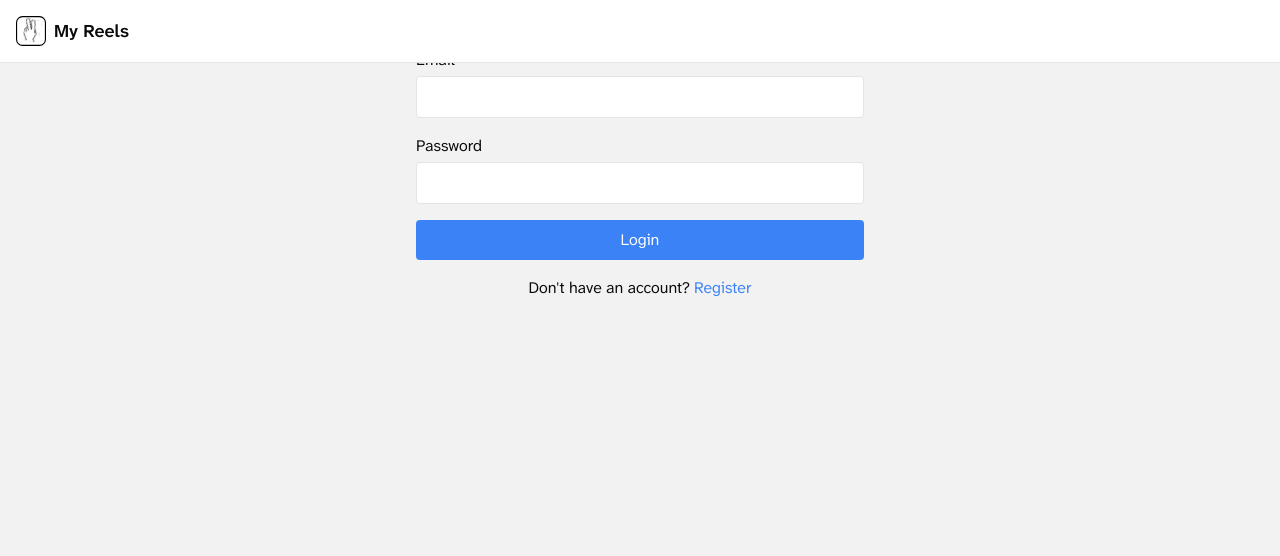
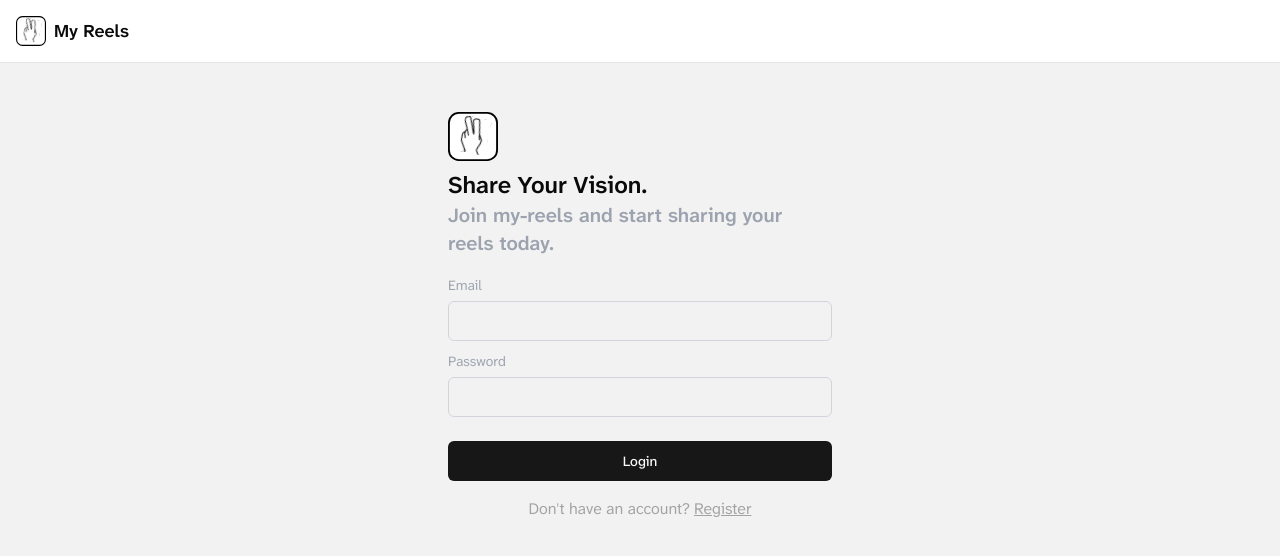
Before and after one commit to Ukhang/my-reels, a Next.js app: page /login in a window 1280 px wide. Shown: the top 556 px of the page. Built offline with nearby package versions, Linux system fonts and the light colour scheme; no server answers; what imagekitio-next would draw is missing.

Commit message:
added login page

```diff
--- a/src/app/(auth)/login/page.tsx
+++ b/src/app/(auth)/login/page.tsx
@@ -3,14 +3,16 @@
 import { signIn } from "next-auth/react";
 import { useState } from "react";
 import { useRouter } from "next/navigation";
-import { useNotification } from "@/app/components/notification";
 import Link from "next/link";
+import { Input } from "@/components/ui/input";
+import { Button } from "@/components/ui/button";
+import Image from "next/image";
+import { toast } from "sonner";
 
 export default function Login() {
   const [email, setEmail] = useState("");
   const [password, setPassword] = useState("");
   const router = useRouter();
-  const { showNotification } = useNotification();
 
   const handleSubmit = async (e: React.FormEvent<HTMLFormElement>) => {
     e.preventDefault();
@@ -21,56 +23,66 @@ export default function Login() {
     });
 
     if (result?.error) {
-      showNotification(result.error, "error");
+      toast(result.error);
     } else {
-      showNotification("Login successful!", "success");
+      toast("Login successful!");
       router.push("/");
     }
   };
 
   return (
-    <div className="max-w-md mx-auto">
-      <h1 className="text-2xl font-bold mb-4">Login</h1>
-      <form onSubmit={handleSubmit} className="space-y-4">
-        <div>
-          <label htmlFor="email" className="block mb-1">
+    <div className="grid grid-cols-1 gap-4 pt-4 py-8 place-items-center mt-24">
+      <div className="w-full max-w-sm">
+        <Image
+          src="/images/logo.svg"
+          alt="logo"
+          width={50}
+          height={50}
+          className="mb-2"
+        />
+        <h2 className="font-semibold text-2xl">Share Your Vision.</h2>
+        <p className="text-xl font-semibold text-gray-400">
+          Join my-reels and start sharing your reels today.
+        </p>
+        <form
+          onSubmit={handleSubmit}
+          className="mt-4 flex flex-col gap-2 w-full"
+        >
+          <div className="space-y-1">
+            <label htmlFor="email" className="text-sm text-gray-400">
               Email
             </label>
-          <input
+            <Input
               type="email"
               id="email"
               value={email}
               onChange={(e) => setEmail(e.target.value)}
               required
-            className="w-full px-3 py-2 border rounded"
             />
           </div>
-        <div>
-          <label htmlFor="password" className="block mb-1">
+          <div className="space-y-1">
+            <label htmlFor="password" className="text-sm text-gray-400">
               Password
             </label>
-          <input
+            <Input
               type="password"
               id="password"
               value={password}
               onChange={(e) => setPassword(e.target.value)}
               required
-            className="w-full px-3 py-2 border rounded"
             />
           </div>
-        <button
-          type="submit"
-          className="w-full bg-blue-500 text-white py-2 rounded hover:bg-blue-600"
-        >
+          <Button type="submit" className="w-full mt-4">
             Login
-        </button>
-        <p className="text-center mt-4">
+          </Button>
+          <p className="text-center mt-2 text-neutral-400">
             Don&apos;t have an account?{" "}
-          <Link href="/register" className="text-blue-500 hover:text-blue-600">
+            <Link href="/register" className="hover:text-blue-500 underline">
               Register
             </Link>
           </p>
         </form>
       </div>
+    </div>
   );
 }
--- a/src/app/(auth)/register/page.tsx
+++ b/src/app/(auth)/register/page.tsx
@@ -43,7 +43,7 @@ export default function Register() {
   };
 
   return (
-    <div className="grid grid-cols-1 lg:grid-cols-2 gap-4 pt-4 py-8 place-items-center min-h-[100vh]">
+    <div className="grid grid-cols-1 lg:grid-cols-2 gap-4 pt-4 py-8 place-items-center mt-24">
       <Image
         src="/images/person.svg"
         alt="jumping man"
```
Lines whose indentation alone changed are shown as unchanged.
